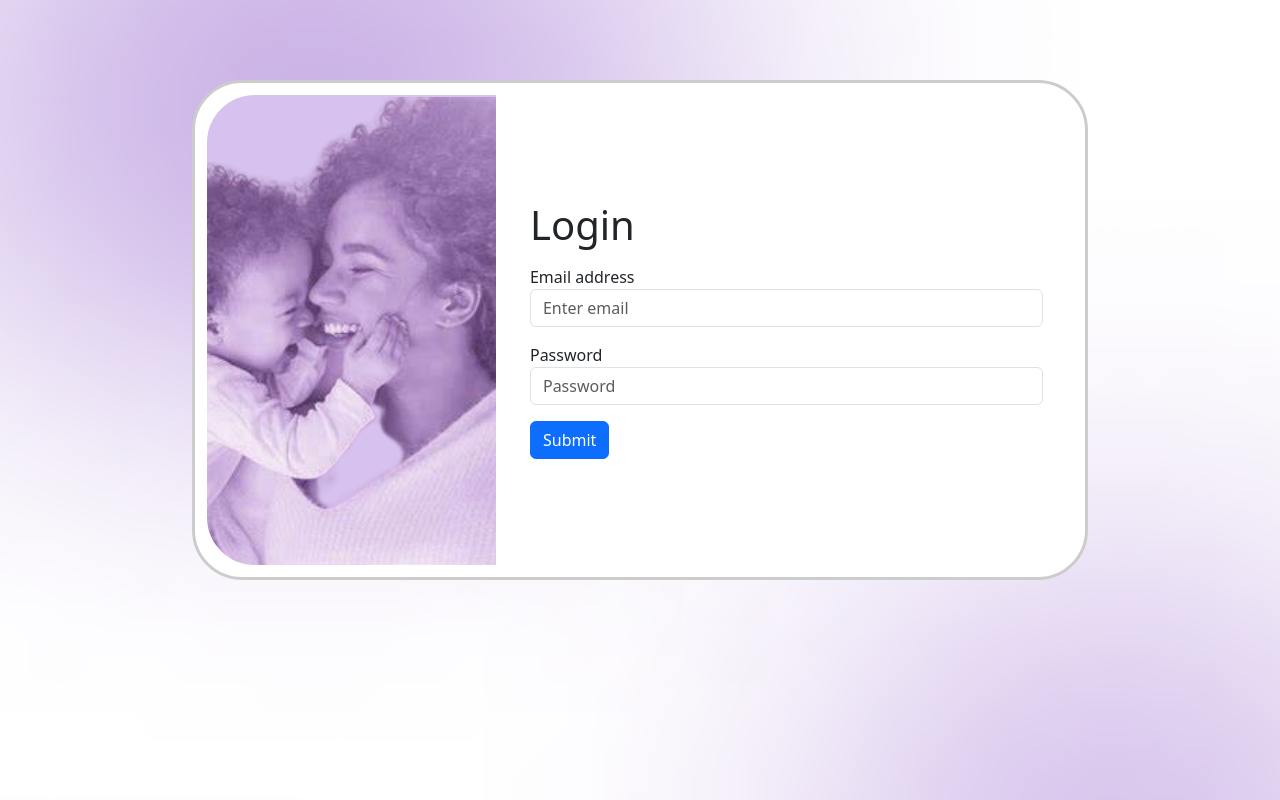
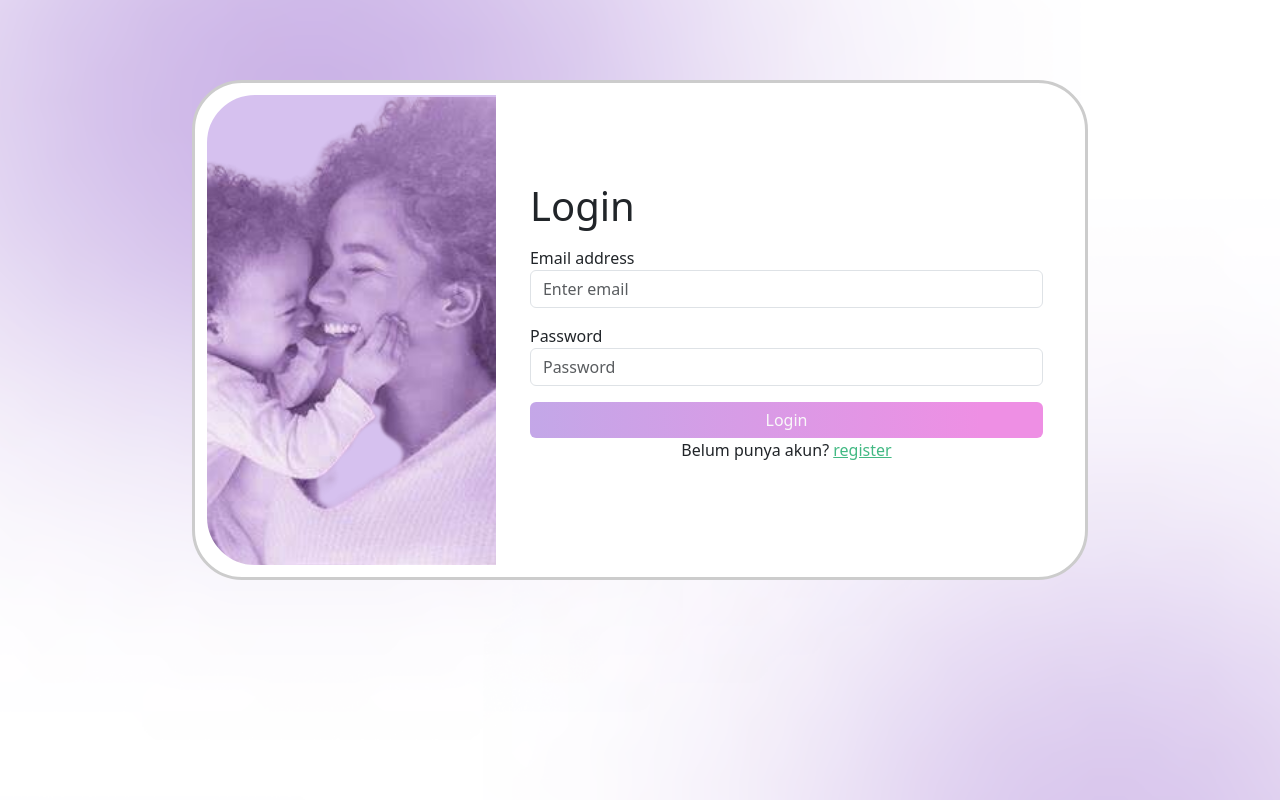
Before and after one commit to Reifqi/ParentPal-Vue, a Vue app: page / in a window 1280 px wide. Built offline with nearby package versions, Linux system fonts and the light colour scheme.

Commit message:
final login.css

```diff
--- a/src/assets/style/login.css
+++ b/src/assets/style/login.css
@@ -44,3 +44,17 @@
 .login-form .form-group{
     margin-top: 1rem;
 }
+
+.login-form button{
+    width: 100%;
+    background: linear-gradient(90.51deg,rgba(171,129,222,.7) 2.2%,#ee8fe4 87.81%);
+    border: 0;
+    border-radius: 6px;
+    color: #f9f9f9;
+    cursor: pointer;
+}
+
+/* make login form p in center */
+.login-form p {
+    text-align: center;
+}
--- a/src/components/pages/Login.vue
+++ b/src/components/pages/Login.vue
@@ -14,7 +14,8 @@
                 <label for="password">Password</label>
                 <input type="password" v-model="user.password" class="form-control" id="password" placeholder="Password">
             </div>
-            <button type="submit" class="btn btn-primary">Submit</button>
+            <button type="submit" class="btn btn-primary">Login</button>
+            <p>Belum punya akun? <router-link to='/register'>register</router-link></p>
         </form>
       </div>
     </div>
```
